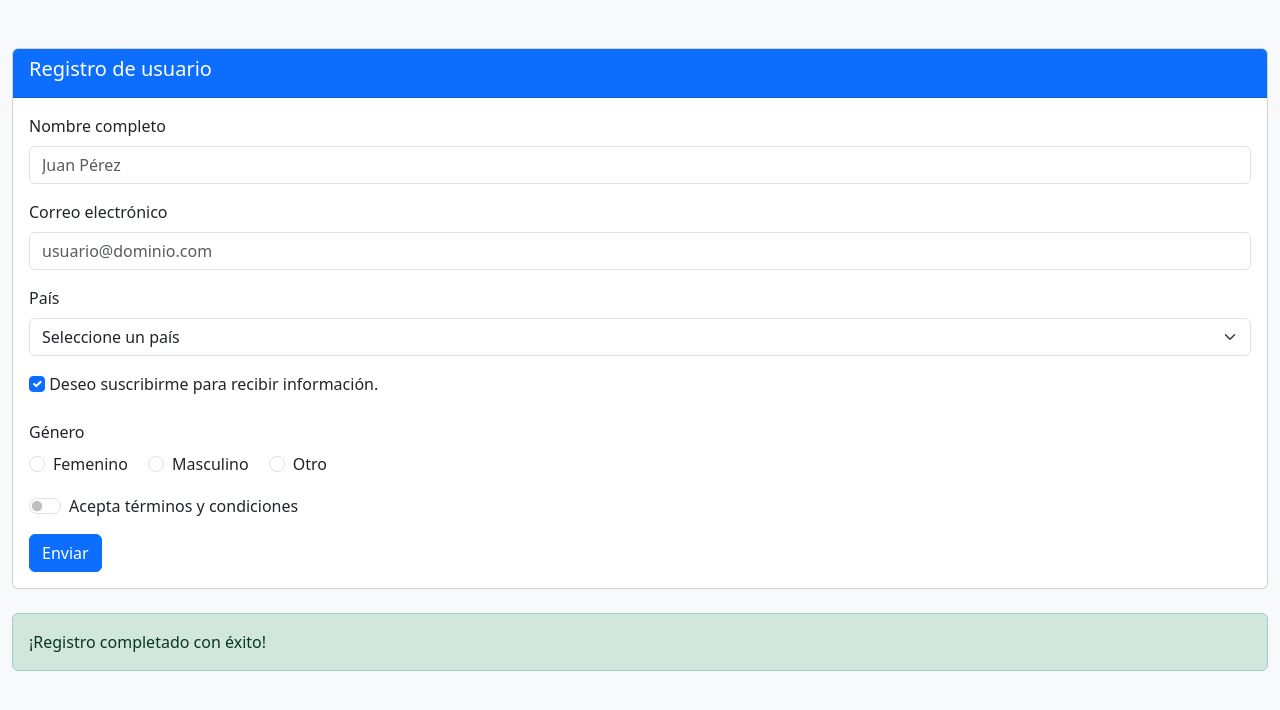
After one commit to JdaniloChin/webCS, a PHP site: page /clase04.html in a window 1280 px wide. The commit adds this page. Shown: the top 710 px of the page. Run offline with PHP 8.4, Linux system fonts and the light colour scheme.

Commit message:
commit semana 4
pagina con boorstrap

```diff
--- /dev/null
+++ b/clase04.html
@@ -0,0 +1,69 @@
+<!DOCTYPE html>
+<html>
+    <head>
+        <meta charset="UTF-8">
+        <meta name="viewport" content="width=device-width, initial-scale=1">
+        <title>Ejemplo Boostrap</title>
+        <link href="https://cdn.jsdelivr.net/npm/bootstrap@5.3.6/dist/css/bootstrap.min.css" rel="stylesheet" integrity="sha384-4Q6Gf2aSP4eDXB8Miphtr37CMZZQ5oXLH2yaXMJ2w8e2ZtHTl7GptT4jmndRuHDT" crossorigin="anonymous">
+        <script src="https://cdn.jsdelivr.net/npm/bootstrap@5.3.6/dist/js/bootstrap.bundle.min.js" integrity="sha384-j1CDi7MgGQ12Z7Qab0qlWQ/Qqz24Gc6BM0thvEMVjHnfYGF0rmFCozFSxQBxwHKO" crossorigin="anonymous"></script>
+    </head>
+    <body class="bg-light">
+        <div class="container-fluid mt-5">
+            <div class="card">
+                <div class="card-header bg-primary text-white">
+                    <h5 class="card-title">Registro de usuario</h5>
+                </div>
+                <div class="card-body">
+                    <form>
+                       <div class="mb-3">
+                        <label for="nombre" class="form-label">Nombre completo</label>
+                        <input type="text" class="form-control" id="nombre" placeholder="Juan Pérez">
+                       </div>
+                       <div class="mb-3">
+                        <label for="email" class="form-label">Correo electrónico</label>
+                        <input type="email" class="form-control" id="email" placeholder="usuario@dominio.com">
+                       </div>
+                       <div class="mb-3">
+                        <label for="pais" class="form-label">País</label>
+                        <select class="form-select" id="pais">
+                            <option selected>Seleccione un país</option>
+                            <option >Costa Rica</option>
+                            <option >Panamá</option>
+                            <option >Nicaragua</option>
+                            <option >Guatemala</option>
+                        </select>
+                       </div>
+                       <div class="mb-3">
+                        <input type="checkbox" class="form-check-input" value="" id="suscribirse" checked>
+                        <label for="suscribirse" class="form-label">Deseo suscribirme para recibir información.</label>
+                       </div>
+                       <div class="mb-3">
+                        <label class="form-label d-block">Género</label>
+                        <div class="form-check form-check-inline">
+                            <input class="form-check-input" type="radio" name="genero" id="femenino" value="femenino">
+                            <label class="form-check-label" for="femenino">Femenino</label>
+                        </div>
+                        <div class="form-check form-check-inline">
+                            <input class="form-check-input" type="radio" name="genero" id="masculino" value="masculino">
+                            <label class="form-check-label" for="masculino">Masculino</label>
+                        </div>
+                        <div class="form-check form-check-inline">
+                            <input class="form-check-input" type="radio" name="genero" id="otro" value="otro">
+                            <label class="form-check-label" for="otro">Otro</label>
+                        </div>
+                       </div>
+
+                       <div class="form-check form-switch mb-3">
+                        <input class="form-check-input" type="checkbox" id="acepta">
+                        <label class="form-check-label" for="acepta">Acepta términos y condiciones</label>
+                       </div>
+                       <button type="submit" class="btn btn-primary">Enviar</button>
+                    </form>
+                </div>
+            </div>
+            <div class="alert alert-success mt-4" role="alert">
+                ¡Registro completado con éxito!
+            </div>
+        </div>
+    </body>
+</html>
--- a/holamundo.html
+++ b/holamundo.html
@@ -9,8 +9,7 @@ el profe me lo cambio
 <head>
     <meta charset="UTF-8">
     <title>Hola mundo</title><!-- Esto crea el titulo de la pestaña -->
-    <link href="https://cdn.jsdelivr.net/npm/bootstrap@5.3.6/dist/css/bootstrap.min.css" rel="stylesheet"
-        integrity="sha384-4Q6Gf2aSP4eDXB8Miphtr37CMZZQ5oXLH2yaXMJ2w8e2ZtHTl7GptT4jmndRuHDT" crossorigin="anonymous">
+    <link href="/styles/styles.css" rel="stylesheet">
 </head>
 
 <body>
--- a/styles/styles.css
+++ b/styles/styles.css
@@ -44,3 +44,7 @@ label {
     color: #1a237e;
     font-size: 14px;
 }
+
+img ~ h3 {
+    color: red;
+}
```
